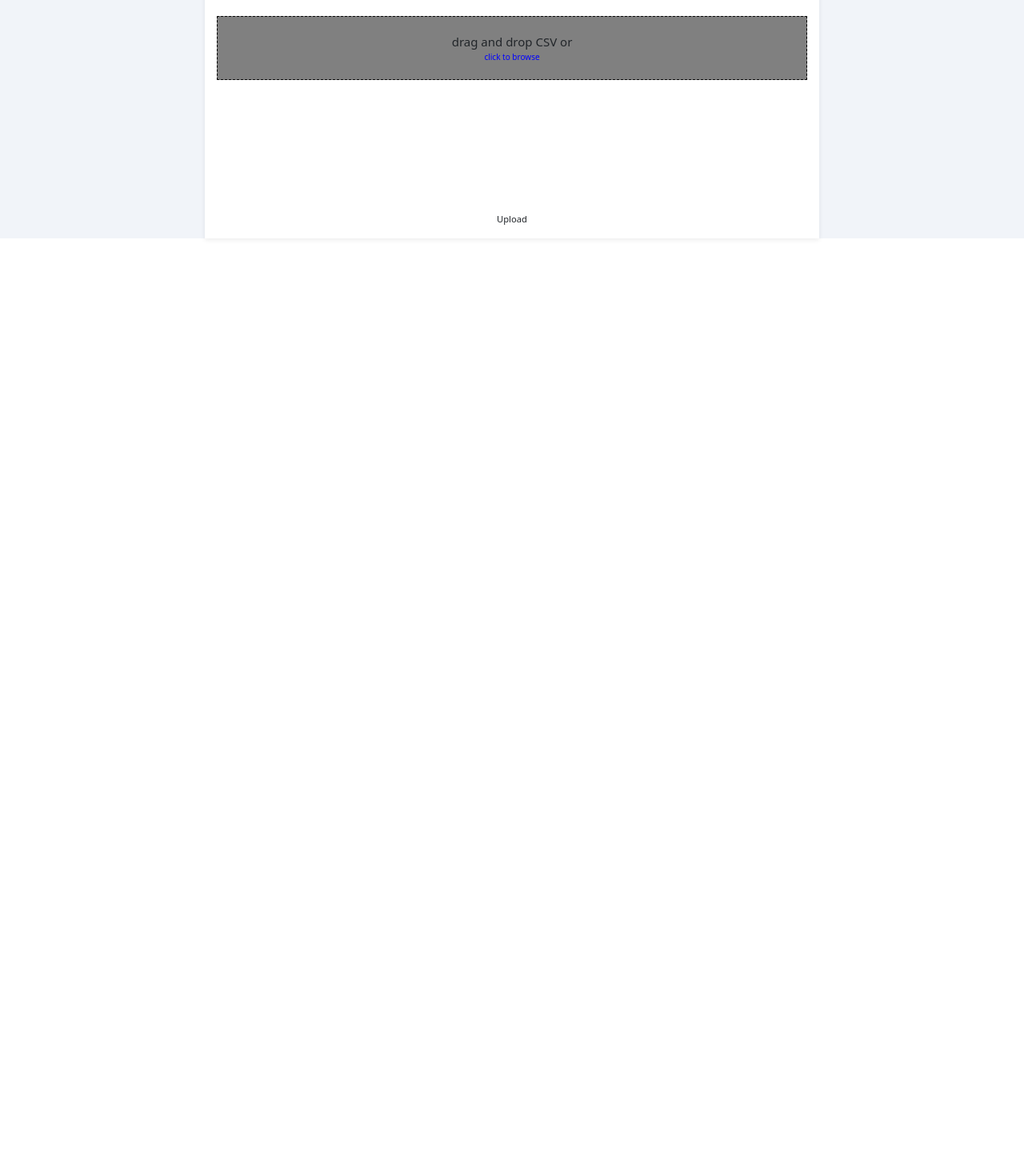
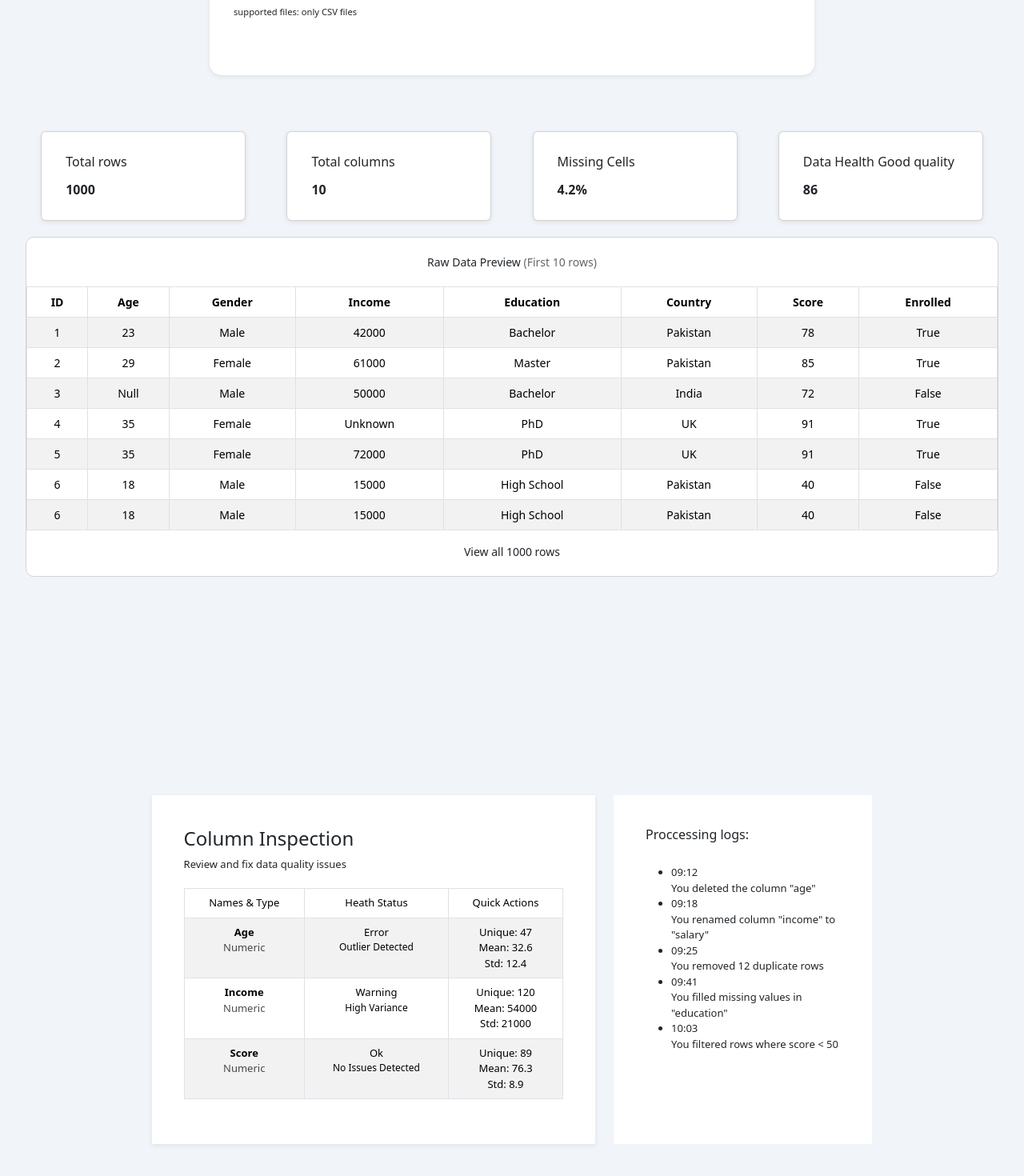
Before and after one commit to Freshtanazari/StatisLab, a React (Create React App) app in the folder statislab-frontend/: page / in a window 1280 px wide. Shown: the part 444-1914 px from the top of the page at 80% size. Before the commit the page ends 800 px from the top, so only its background shows below. Built offline with nearby package versions, Linux system fonts and the light colour scheme.

Commit message:
Added the preview and processing screens

```diff
--- a/statislab-frontend/src/App.css
+++ b/statislab-frontend/src/App.css
@@ -29,28 +29,122 @@
   color: green;
 }
 
+/* screens */
+.screens{
+  padding: 10px;
+}
+
 /* upload page */
 .uploader{
-  margin: 0 auto;
-  padding: 15px;
+  margin: 40px auto;
+  padding:70px 30px;
   width: 60%;
   display: flex;
   justify-content: center;
-  height:85vh;
   flex-direction: column;
   justify-content: space-between;
   box-shadow: 0 2px 6px rgba(0, 0, 0, 0.08);
   background-color: white;
-}
+  border-radius: 15px;
+ }
 .dragDropUploader{
-  background-color: gray;
+  background-color: rgb(239, 237, 237);
   font-size: 15px;
   text-align: center;
-  border: 1px dashed black;
-  padding: 20px;
+  border: 2px dashed rgb(223, 209, 209);
+  padding: 40px;
 }
 .browseLink {
   color: blue;
   display: block;
   font-size: 10px;
 }
+.btn {
+  width: 20%;
+  margin: 20px auto;
+}
+
+/* previewScreen */
+.preview{
+  height: 100vh;
+  width: 100%;
+}
+.summaryCards{
+  display: flex;
+  flex-direction: row;
+  justify-content: space-evenly;
+  font-size: 16px;
+  line-height:35px;
+}
+.card{
+  padding: 20px 30px;
+  margin: 20px 0px;
+  width: 20%;
+  box-shadow: 0 2px 6px rgba(0, 0, 0, 0.08); ;
+}
+.numbers{
+  display: inline-block;
+  font-weight: 700;
+}
+.dataFramePreview{
+  border: 1px solid rgb(214, 210, 210);
+  width:95%;
+  margin: 0 auto;
+  border-radius: 10px;
+  overflow: hidden; /* REQUIRED */
+  font-size: 14px;
+  padding: 20px 0px;
+  background-color: white;
+  text-align: center;
+}
+
+.dataframeHeader{
+  margin: 30px ;
+}
+
+table{
+  border: 1px solid black;
+  border-radius: 10px;
+  text-align: center;
+  width: 100%;
+  margin: 20px 0px;
+  border-collapse: collapse;
+}
+th{
+  background-color: black;
+  color: white;
+}
+th, td {
+  border: 1px solid black;
+  border-collapse: collapse;
+}
+
+/* process screen */
+.inspectionWrapper{
+  display: flex;
+  flex-direction: row;
+  justify-content: space-around;
+  width: 80%;
+  margin: 0 auto;
+  padding: 50px;
+  font-size: 13px;
+}
+.loggings{
+  background-color: white;
+  width: 35%;
+  padding: 40px;
+}
+.inspection{
+  background-color: white;
+  width: 60%;
+  box-shadow: 0 2px 6px rgba(0, 0, 0, 0.08);
+  padding: 40px;
+}
+
+ul{
+   list-style-type:disc;
+   padding: 20px 0px;
+}
+Table{
+  text-transform: capitalize;
+}
--- a/statislab-frontend/src/App.js
+++ b/statislab-frontend/src/App.js
@@ -1,15 +1,19 @@
 import './App.css';
-import Navbar from "./components/Navbar.js"
-import UploadStep from "./UploadStep.js"
-
+import Navbar from "./components/Navbar.js";
+import UploadStep from "./UploadStep.js";
+import Preview from "./Preview.js";
+import Processing from "./Processing.js"
 function App() {
   return (
     <div className="App">
       <header className="App-header">
-        <Navbar></Navbar>
+        <Navbar/>
       </header>
       <main>
         <UploadStep/>
+        <Preview/>
+        <Processing/>
+
       </main>
     </div>
   );
--- /dev/null
+++ b/statislab-frontend/src/Preview.js
@@ -0,0 +1,73 @@
+import React from "react";
+import Table from 'react-bootstrap/Table';
+
+const Preview = ()=>{
+    const csvColumns = ["ID", "Age", "Gender", "Income", "Education", "Country", "Score", "Enrolled"]
+    const CsvRows = [
+  [1, 23, "Male", 42000, "Bachelor", "Pakistan", 78, true],
+  [2, 29, "Female", 61000, "Master", "Pakistan", 85, true],
+  [3, null, "Male", 50000, "Bachelor", "India", 72, false],
+  [4, 35, "Female", "unknown", "PhD", "UK", 91, true],
+  [5, 35, "Female", 72000, "PhD", "UK", 91, true],
+  [6, 18, "Male", 15000, "High School", "Pakistan", 40, false],
+  [6, 18, "Male", 15000, "High School", "Pakistan", 40, false] // duplicate row
+];
+
+
+    return(
+        <div >
+            <div className="preview">
+
+                <div className="summaryCards">
+                    <div className="card">
+                        Total rows
+                        <span className="numbers">1000</span>
+                    </div>
+                    <div className="card">
+                        Total columns
+                        <span className="numbers">10</span>
+                    </div>
+                    <div className="card">
+                        Missing Cells
+                        <span className="numbers">4.2%</span>
+                    </div>
+                    <div className="card">
+                        Data Health
+                        Good quality
+                        <div ><span className="numbers">86</span></div>
+                    </div>
+                </div>
+
+                <div className="dataFramePreview">
+                    <span className="dataframeHeader" >Raw Data Preview <span style={{"opacity" : 0.7}}>(First 10 rows)</span></span>
+                    <Table striped bordered hover>
+                        {/* adding the columns */}
+                        <thead>
+                        <tr>
+                            {csvColumns.map((data, index)=>(
+                                <th key={index}>{data}</th>
+                            ))
+                            }
+                        </tr>
+                        </thead>
+                        {/* adding the rows */}
+                        <tbody>
+                        {CsvRows.map((row, rowIndex) => (
+                            <tr key={rowIndex}>
+                                {row.map((cell, cellIndex)=> (
+                                    <td key="cellIndex">{String(cell)}</td>
+                                ))}
+                            </tr>
+                        ))}
+                        </tbody>
+                    </Table>
+                    <span className="wideView">View all 1000 rows</span>
+                </div>
+
+            </div>
+        </div>
+
+    );
+};
+
+export default Preview;
--- /dev/null
+++ b/statislab-frontend/src/Processing.js
@@ -0,0 +1,129 @@
+import React from "react";
+import Table from "react-bootstrap/Table";
+
+const Processing = () => {
+  const logReports = [
+    {
+      id: 1,
+      time: "09:12",
+      details: 'You deleted the column "age"',
+    },
+    {
+      id: 2,
+      time: "09:18",
+      details: 'You renamed column "income" to "salary"',
+    },
+    {
+      id: 3,
+      time: "09:25",
+      details: "You removed 12 duplicate rows",
+    },
+    {
+      id: 4,
+      time: "09:41",
+      details: 'You filled missing values in "education"',
+    },
+    {
+      id: 5,
+      time: "10:03",
+      details: "You filtered rows where score < 50",
+    },
+  ];
+
+  const columnReports = [
+    {
+      name: "age",
+      type: "numeric",
+      health: {
+        status: "error",
+        message: "Outlier detected",
+      },
+      actions: {
+        uniqueValues: 47,
+        mean: 32.6,
+        std: 12.4,
+      },
+    },
+    {
+      name: "income",
+      type: "numeric",
+      health: {
+        status: "warning",
+        message: "High variance",
+      },
+      actions: {
+        uniqueValues: 120,
+        mean: 54000,
+        std: 21000,
+      },
+    },
+    {
+      name: "score",
+      type: "numeric",
+      health: {
+        status: "ok",
+        message: "No issues detected",
+      },
+      actions: {
+        uniqueValues: 89,
+        mean: 76.3,
+        std: 8.9,
+      },
+    },
+  ];
+
+  return (
+    <div className="processingScreen">
+      <div className="inspectionWrapper">
+        <div className="inspection">
+          <h4>Column Inspection</h4>
+          Review and fix data quality issues
+          <Table  striped bordered hover>
+            <thead>
+              <tr>
+                <td>Names & Type</td>
+                <td>Heath Status</td>
+                <td>Quick Actions</td>
+              </tr>
+            </thead>
+            <tbody>
+              {columnReports.map((col, index) => (
+                <tr key={index}>
+                  <td>
+                    <strong>{col.name}</strong>
+                    <div style={{ opacity: 0.7 }}>{col.type}</div>
+                  </td>
+
+                  <td>
+                    {col.health.status}
+                    <div style={{ fontSize: "0.75rem" }}>
+                      {col.health.message}
+                    </div>
+                  </td>
+
+                  <td>
+                    <div>Unique: {col.actions.uniqueValues}</div>
+                    <div>Mean: {col.actions.mean}</div>
+                    <div>Std: {col.actions.std}</div>
+                  </td>
+                </tr>
+              ))}
+            </tbody>
+          </Table>
+        </div>
+        <div className="loggings">
+          <h6>Proccessing logs:</h6>
+          <ul>
+            {logReports.map((data, index) => (
+              <div>
+                <li key={index}>{data.time}</li>
+                {data.details}
+              </div>
+            ))}
+          </ul>
+        </div>
+      </div>
+    </div>
+  );
+};
+export default Processing;
--- a/statislab-frontend/src/UploadStep.js
+++ b/statislab-frontend/src/UploadStep.js
@@ -8,6 +8,7 @@ export default function UploadStep() {
   const [stats, setStats] = useState(null);
   const [loading, setLoading] = useState(false);
   const inputRef = useRef(null);
+  const [valid, setValid] = useState(false);
   // drag and drop
   const[isDragging, setIsDragging] = useState(false)
 
@@ -41,6 +42,7 @@ export default function UploadStep() {
       setLoading(true);
       const response = await axios.post("http://127.0.0.1:8000/upload", formData);
       setStats(response.data);
+      setValid(true);
     } catch (error) {
       console.error(error);
       alert("Error uploading file");
@@ -48,11 +50,15 @@ export default function UploadStep() {
       setLoading(false);
     }
   };
+
+  // navigating to inspect page
+
   return (
-    <>
-      <div className="uploader">
+    <div className="screens">
+      <div className="uploader ">
         <h4>Upload Your Data</h4>
-        upload a CSV file to create a new Analysis job
+        <p>upload a CSV file to create a new Analysis job</p>
+
         {/* drag  and drop*/}
         <div className="dragDropUploader"
         onDragOver={(e)=> {
@@ -73,17 +79,21 @@ export default function UploadStep() {
           onChange={(e) => setFile(e.target.files[0])}
         />
         </div>
-        <button onClick={handleUpload} disabled={loading}>
+
+        {/* button */}
+
+        <button onClick={handleUpload} disabled={loading} className="btn btn-primary">
           Upload
         </button>
-        {/* {loading ? "uploading..." : "upload"} */}
+        supported files: only CSV files
+
       </div>
+    </div>
 
-      {stats && (
-        <div className="result">
-          <pre>{JSON.stringify(stats, null, 2)}</pre>
-        </div>
-      )}
-    </>
+      // {stats && (
+      //   <div className="result">
+      //     <pre>{JSON.stringify(stats, null, 2)}</pre>
+      //   </div>
+      // )}
   );
 }
--- a/statislab-frontend/src/index.js
+++ b/statislab-frontend/src/index.js
@@ -2,8 +2,8 @@ import React from 'react';
 import ReactDOM from 'react-dom/client';
 import './index.css';
 import App from './App';
-import "bootstrap/dist/css/bootstrap.min.css";
-
+// import "bootstrap/dist/css/bootstrap.min.css";
+import 'bootstrap/dist/css/bootstrap.min.css';
 import reportWebVitals from './reportWebVitals';
 
 const root = ReactDOM.createRoot(document.getElementById('root'));
```
Also changed, not shown: statislab-frontend/package.json (+6 -5 lines), 1 other file (tests, documents, lock files or other folders).
